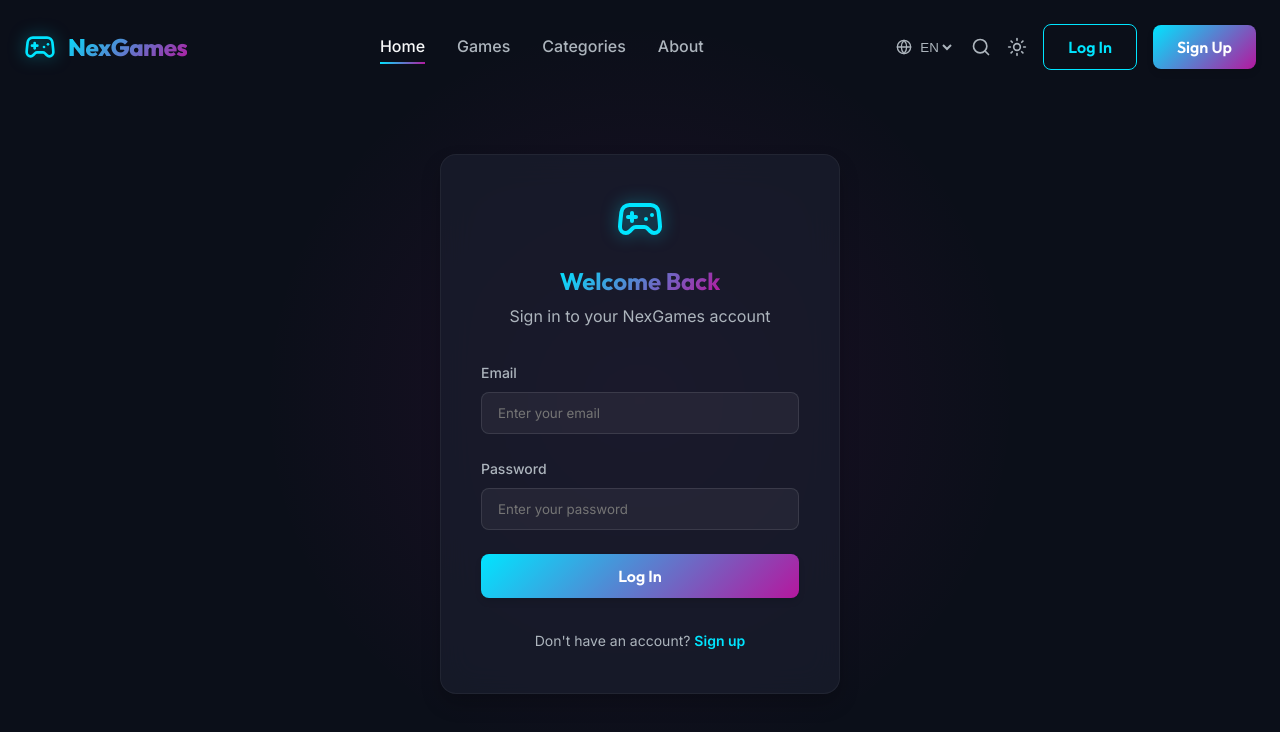
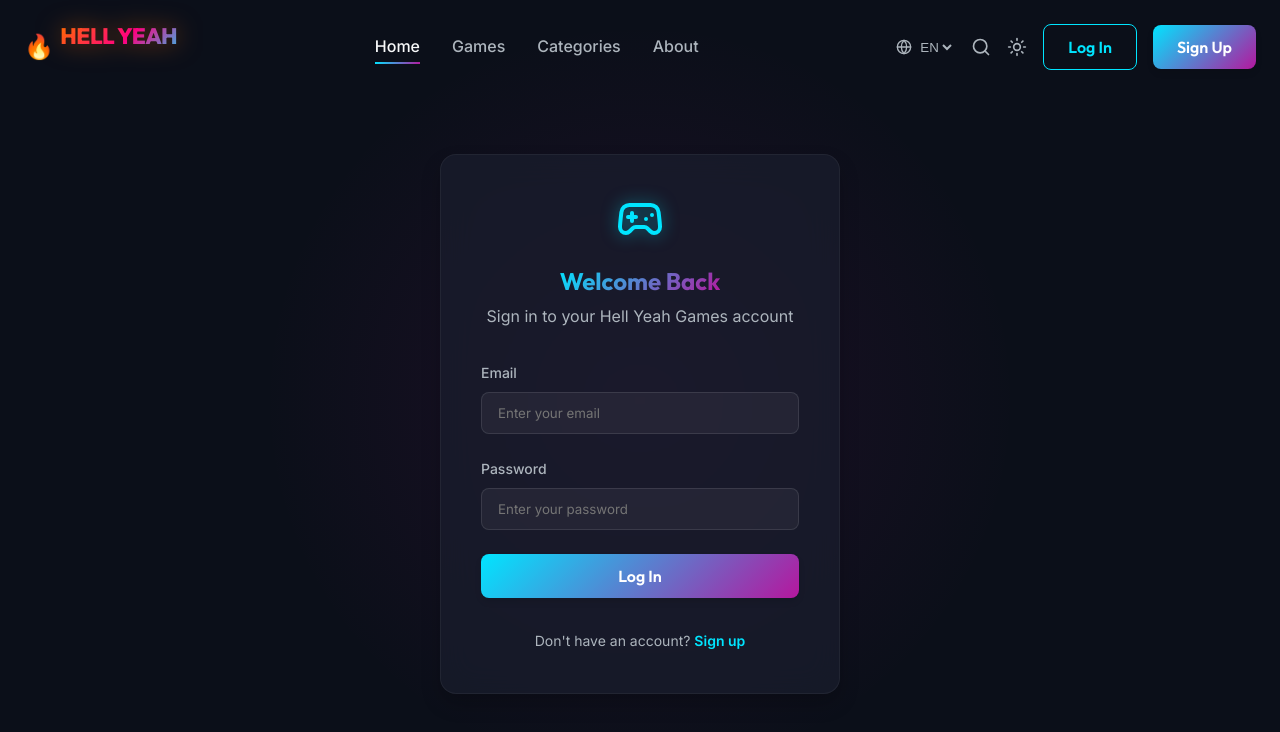
Before and after one commit to brandonlacoste9-tech/arcade, a React (Vite) app: page / in a window 1280 px wide. Both pictures are taken after a click on the button "Sign Up". Shown: the top 732 px of the page. Built offline with nearby package versions, Linux system fonts and the light colour scheme.

Commit message:
feat: full rebrand to HELL YEAH GAMES with loud logo and hero

```diff
--- a/index.html
+++ b/index.html
@@ -4,7 +4,8 @@
     <meta charset="UTF-8" />
     <link rel="icon" type="image/svg+xml" href="/favicon.svg" />
     <meta name="viewport" content="width=device-width, initial-scale=1.0" />
-    <title>arcade</title>
+    <meta name="description" content="Hell Yeah Games — 860+ of the world's best casual & hardcore browser games. One platform. Zero compromises." />
+    <title>🔥 HELL YEAH GAMES — Play Now</title>
   </head>
   <body>
     <div id="root"></div>
--- a/src/components/GamePage.jsx
+++ b/src/components/GamePage.jsx
@@ -120,7 +120,7 @@ const GamePage = () => {
             <p className="mt-4">
               Get ready to immerse yourself in the world of {game.title}.
               Whether you are looking for a quick session or a deep dive, this game offers
-              premium entertainment right from NexGames platform.
+              premium entertainment right from Hell Yeah Games platform.
             </p>
           </div>
 
--- a/src/components/HeroSection.jsx
+++ b/src/components/HeroSection.jsx
@@ -14,40 +14,57 @@ const HeroSection = () => {
 
       <div className="container hero-container">
         <div className="hero-content animate-fade-in">
-          <span className="hero-badge glass-panel">{t('hero.badge')}</span>
-          <h1 className="hero-title">
-            {t('hero.title1')} <br/>
-            <span className="text-gradient">{t('hero.title2')}</span>
+          <span className="hero-badge glass-panel">🔥 The Ultimate Gaming Platform</span>
+          <h1 className="hero-title" style={{ textTransform: 'uppercase', letterSpacing: '-1px' }}>
+            <span style={{
+              background: 'linear-gradient(135deg, #ff6b00, #ff0080, #00e5ff)',
+              WebkitBackgroundClip: 'text',
+              WebkitTextFillColor: 'transparent',
+              backgroundClip: 'text',
+              display: 'block',
+              fontSize: '5rem',
+              fontWeight: 900,
+              lineHeight: 0.9,
+              filter: 'drop-shadow(0 0 20px rgba(255, 107, 0, 0.6))',
+            }}>HELL<br/>YEAH</span>
+            <span style={{
+              display: 'block',
+              fontSize: '2.5rem',
+              letterSpacing: '10px',
+              color: 'var(--text-secondary)',
+              fontWeight: 700,
+              marginTop: '0.25rem'
+            }}>GAMES</span>
           </h1>
           <p className="hero-subtitle">
-            {t('hero.subtitle')}
+            860+ of the world's best casual & hardcore games. One platform. Zero compromises. Let's play.
           </p>
 
           <div className="hero-actions">
-            <button className="btn btn-primary btn-lg" onClick={() => navigate('/game/2048')}>
+            <button className="btn btn-primary btn-lg" onClick={() => navigate('/games')} style={{ background: 'linear-gradient(135deg, #ff6b00, #ff0080)', border: 'none' }}>
               <Play size={20} fill="currentColor" />
-              {t('hero.start')}
+              Start Playing 🔥
             </button>
             <button className="btn btn-outline btn-lg" onClick={() => window.scrollTo({ top: 800, behavior: 'smooth' })}>
-              {t('hero.explore')}
+              Browse Catalog
               <ArrowRight size={20} />
             </button>
           </div>
 
           <div className="hero-stats glass-panel">
             <div className="stat-item">
-              <span className="stat-value">500+</span>
-              <span className="stat-label">{t('hero.stat_games')}</span>
+              <span className="stat-value" style={{ color: '#ff6b00' }}>860+</span>
+              <span className="stat-label">Games</span>
             </div>
             <div className="stat-divider"></div>
             <div className="stat-item">
-              <span className="stat-value">50k</span>
-              <span className="stat-label">{t('hero.stat_players')}</span>
+              <span className="stat-value" style={{ color: '#ff0080' }}>500+</span>
+              <span className="stat-label">Browser Games</span>
             </div>
             <div className="stat-divider"></div>
             <div className="stat-item">
-              <span className="stat-value">4.9/5</span>
-              <span className="stat-label">{t('hero.stat_rating')}</span>
+              <span className="stat-value" style={{ color: '#00e5ff' }}>$9.99</span>
+              <span className="stat-label">/ Month Unlimited</span>
             </div>
           </div>
         </div>
--- a/src/components/Navbar.jsx
+++ b/src/components/Navbar.jsx
@@ -40,9 +40,24 @@ const Navbar = () => {
   return (
     <nav className={`navbar ${scrolled ? 'navbar-scrolled glass-panel' : ''}`}>
       <div className="container navbar-container">
-        <Link to="/" className="navbar-logo">
-          <Gamepad2 className="logo-icon" size={32} />
-          <span className="logo-text text-gradient">NexGames</span>
+        <Link to="/" className="navbar-logo" style={{ textDecoration: 'none', display: 'flex', alignItems: 'center', gap: '0.4rem' }}>
+          <span style={{ fontSize: '1.5rem' }}>🔥</span>
+          <span className="logo-text" style={{
+            fontFamily: 'var(--font-heading)',
+            fontWeight: 900,
+            fontSize: '1.4rem',
+            letterSpacing: '-0.5px',
+            lineHeight: 1,
+            background: 'linear-gradient(135deg, #ff6b00, #ff0080, #00e5ff)',
+            WebkitBackgroundClip: 'text',
+            WebkitTextFillColor: 'transparent',
+            backgroundClip: 'text',
+            textTransform: 'uppercase',
+            filter: 'drop-shadow(0 0 12px rgba(255, 107, 0, 0.5))',
+          }}>
+            HELL YEAH<br/>
+            <span style={{ fontSize: '0.75rem', letterSpacing: '4px', opacity: 0.9 }}>GAMES</span>
+          </span>
         </Link>
 
         <div className="navbar-links desktop-only">
--- a/src/pages/About.jsx
+++ b/src/pages/About.jsx
@@ -3,16 +3,16 @@ import React from 'react';
 const About = () => {
   return (
     <div className="container" style={{ paddingTop: '120px', minHeight: '100vh', maxWidth: '800px' }}>
-      <h1 style={{ fontSize: '3rem', marginBottom: '2rem' }}>About <span className="text-gradient">NexGames</span></h1>
+      <h1 style={{ fontSize: '3rem', marginBottom: '2rem' }}>About <span className="text-gradient">Hell Yeah Games</span></h1>
       <div className="glass-panel" style={{ padding: '2rem', lineHeight: '1.8', color: 'var(--text-secondary)' }}>
         <p style={{ marginBottom: '1.5rem' }}>
-          Welcome to NexGames, the next generation of online game distribution. We are dedicated to bringing you the best HTML5 web games and premium downloadable desktop games all in one beautifully designed platform.
+          Welcome to Hell Yeah Games, the next generation of online game distribution. We are dedicated to bringing you the best HTML5 web games and premium downloadable desktop games all in one beautifully designed platform.
         </p>
         <p style={{ marginBottom: '1.5rem' }}>
           Our SaaS model allows developers to easily monetize their games, while players get unlimited access to a growing catalog of 200+ high-quality titles for a single, low monthly subscription.
         </p>
         <p>
-          Whether you're into intense action games, mind-bending puzzles, or classic arcade retro remakes, NexGames is your ultimate gaming destination.
+          Whether you're into intense action games, mind-bending puzzles, or classic arcade retro remakes, Hell Yeah Games is your ultimate gaming destination.
         </p>
       </div>
     </div>
--- a/src/pages/Games.jsx
+++ b/src/pages/Games.jsx
@@ -39,7 +39,7 @@ const Games = () => {
         </div>
       )}
       <div className="container" style={{ textAlign: 'center', paddingTop: '2rem' }}>
-        <h1>NexGames <span className="text-gradient">Catalog</span></h1>
+        <h1>Hell Yeah Games <span className="text-gradient">Catalog</span></h1>
         <p style={{ color: 'var(--text-secondary)' }}>Browse our entire collection of premium games.</p>
       </div>
       <GameGrid />
--- a/src/pages/Login.jsx
+++ b/src/pages/Login.jsx
@@ -35,7 +35,7 @@ const Login = () => {
         <div className="auth-header">
           <Gamepad2 className="logo-icon" size={48} />
           <h2 className="text-gradient">{isSignup ? 'Create Account' : 'Welcome Back'}</h2>
-          <p>{isSignup ? 'Join NexGames' : 'Sign in to your NexGames account'}</p>
+          <p>{isSignup ? 'Join Hell Yeah Games' : 'Sign in to your Hell Yeah Games account'}</p>
         </div>
 
         {errorMsg && <div style={{ color: 'red', background: 'rgba(255,0,0,0.1)', padding: '1rem', borderRadius: '8px' }}>{errorMsg}</div>}
--- a/src/pages/Pricing.jsx
+++ b/src/pages/Pricing.jsx
@@ -150,7 +150,7 @@ const Pricing = () => {
               <span className="amount">$9.99</span>
               <span className="period">/month</span>
             </div>
-            <p>Full unlimited access to NexGames.</p>
+            <p>Full unlimited access to Hell Yeah Games.</p>
           </div>
           <ul className="pricing-features">
             <li><Check size={16} className="text-primary" /> View all 288+ games</li>
```
Also changed, not shown: src/i18n.js (+5 -5 lines), 1 other file (tests, documents, lock files or other folders).
